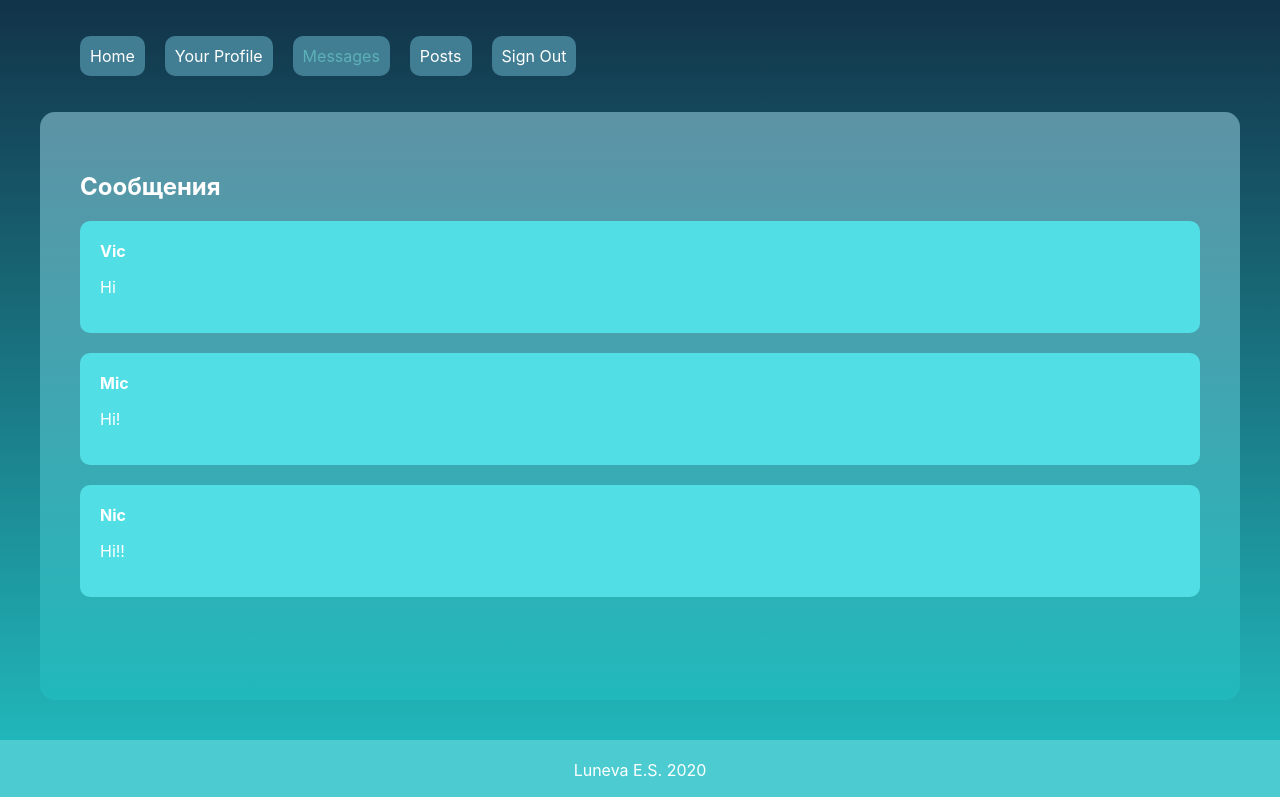
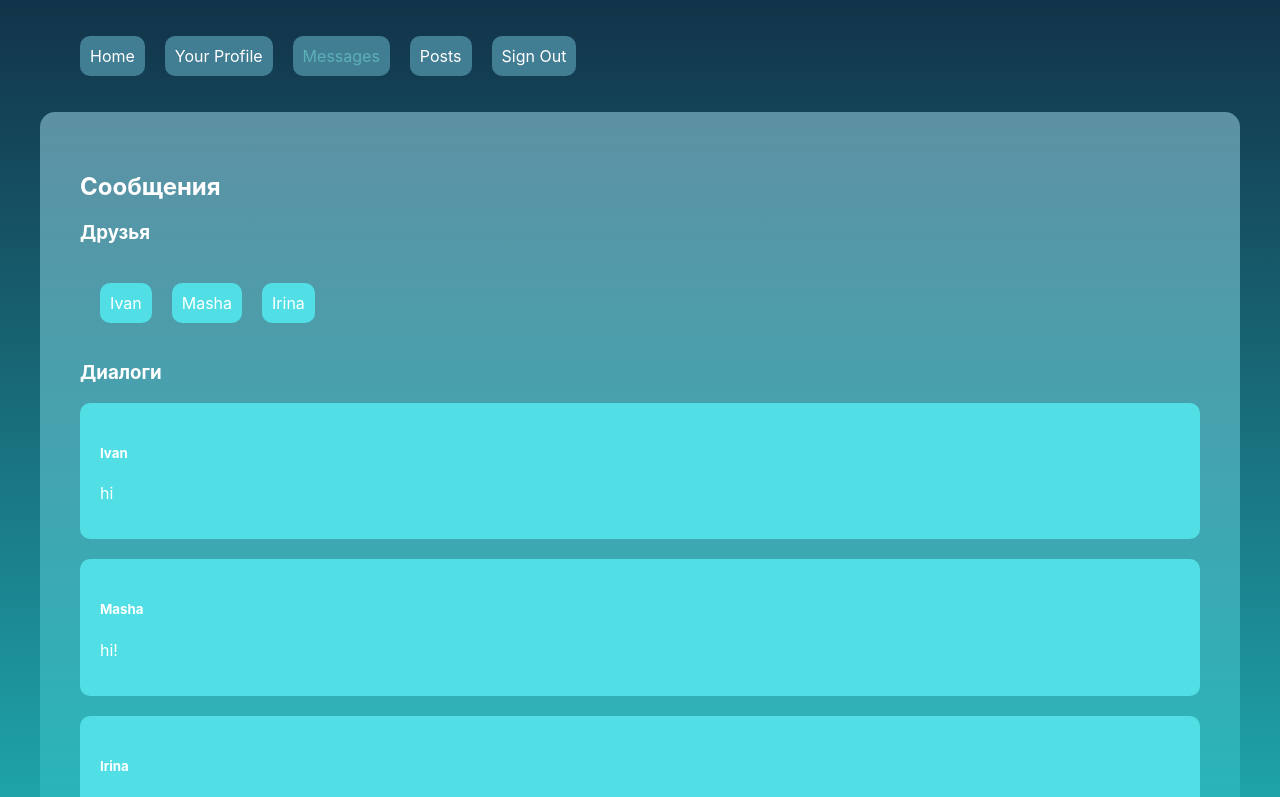
Before and after one commit to lunevaes/Social-Network, a React (Create React App) app: page /messages in a window 1280 px wide. Shown: the top 797 px of the page. Built offline with nearby package versions, Linux system fonts and the light colour scheme.

Commit message:
Добавляет изменения страницы диалогов

```diff
--- /dev/null
+++ b/src/components/Messages/Dialogs/Dialogs.js
@@ -0,0 +1,43 @@
+import React from 'react'
+import classes from './Dialogs.module.css'
+
+const Dialog = (data, id) => {
+  return (
+      <div className={classes.Dialog}>
+        <h5 className={classes.Name}> { data[id].name } </h5>
+        <p> { data[id].text } </p>
+      </div>
+    )
+}
+
+const Dialogs = () => {
+  let array = [
+    {
+      id: 1,
+      name: "Ivan",
+      text: "hi"
+    },
+    {
+      id: 2,
+      name: "Masha",
+      text: "hi!"
+    },
+    {
+      id: 3,
+      name: "Irina",
+      text: "hi!!"
+    }
+  ]
+  let dialog = []
+
+  for (let i = 0; i < array.length; i++) {
+    let newDialog = Dialog(array, i)
+    dialog.push(newDialog)
+  }
+
+  return (
+    dialog
+  )
+}
+
+export default Dialogs
--- a/src/components/Messages/Message/Message.module.css
+++ b/src/components/Messages/Dialogs/Dialogs.module.css
@@ -1,18 +1,18 @@
-.Message {
+.Dialogs {
+
+}
+
+.Dialog {
   background-color: #51DFE5;
   border-radius: 10px;
   padding: 20px;
   margin-bottom: 20px;
 }
 
-.Message:hover {
+.Dialog:hover {
   background-color: #89DEE2;
 }
 
 .Name {
   font-weight: bold;
 }
-
-.Text {
-
-}
--- /dev/null
+++ b/src/components/Messages/Friends/Friends.js
@@ -0,0 +1,40 @@
+import React from 'react'
+import classes from './Friends.module.css'
+import {NavLink} from 'react-router-dom'
+
+const Friend = (data, id) => {
+  return (
+      <div className={classes.Friend}>
+        <NavLink className={classes.Name} to={"/messages/" + data[id].id}> { data[id].name } </NavLink>
+      </div>
+    )
+}
+
+const Friends = () => {
+  let array = [
+    {
+      id: 1,
+      name: "Ivan"
+    },
+    {
+      id: 2,
+      name: "Masha"
+    },
+    {
+      id: 3,
+      name: "Irina"
+    }
+  ]
+  let friend = []
+
+  for (let i = 0; i < array.length; i++) {
+    let newFriend = Friend(array, i)
+    friend.push(newFriend)
+  }
+
+  return (
+    friend
+  )
+}
+
+export default Friends
--- /dev/null
+++ b/src/components/Messages/Friends/Friends.module.css
@@ -0,0 +1,15 @@
+.Friend {
+  background-color: #51DFE5;
+  margin-right: 20px;
+  border-radius: 10px;
+  padding: 10px;
+}
+
+.Friend:hover {
+  background-color: #89DEE2;
+}
+
+.Name {
+  color: white;
+  text-decoration: none;
+}
--- a/src/components/Messages/Message/Message.js
+++ /dev/null
@@ -1,13 +0,0 @@
-import React from 'react'
-import classes from './Message.module.css'
-
-const Message = (props) => {
-  return (
-    <div className={classes.Message}>
-      <span className={classes.Name}>{ props.name }</span>
-      <p className={classes.Text}>{ props.text }</p>
-    </div>
-  )
-}
-
-export default Message
--- a/src/components/Messages/Messages.js
+++ b/src/components/Messages/Messages.js
@@ -1,5 +1,7 @@
 import React from 'react'
-import Message from './Message/Message'
+
+import Dialogs from './Dialogs/Dialogs'
+import Friends from './Friends/Friends';
 import classes from './Messages.module.css'
 
 
@@ -7,9 +9,14 @@ const Messages = (props) => {
   return (
     <div className={classes.Messages}>
       <h2>Сообщения</h2>
-      <Message name="Vic" text="Hi"/>
-      <Message name="Mic" text="Hi!"/>
-      <Message name="Nic" text="Hi!!"/>
+      <h3>Друзья</h3>
+      <div className={classes.Friends}>
+        <Friends  />
+      </div>
+      <h3>Диалоги</h3>
+      <div>
+        <Dialogs />
+      </div>
     </div>
   )
 }
--- a/src/components/Messages/Messages.module.css
+++ b/src/components/Messages/Messages.module.css
@@ -1,3 +1,9 @@
 .Messages {
 
 }
+
+.Friends {
+  display: flex;
+  flex-direction: row;
+  padding: 20px;
+}
```
